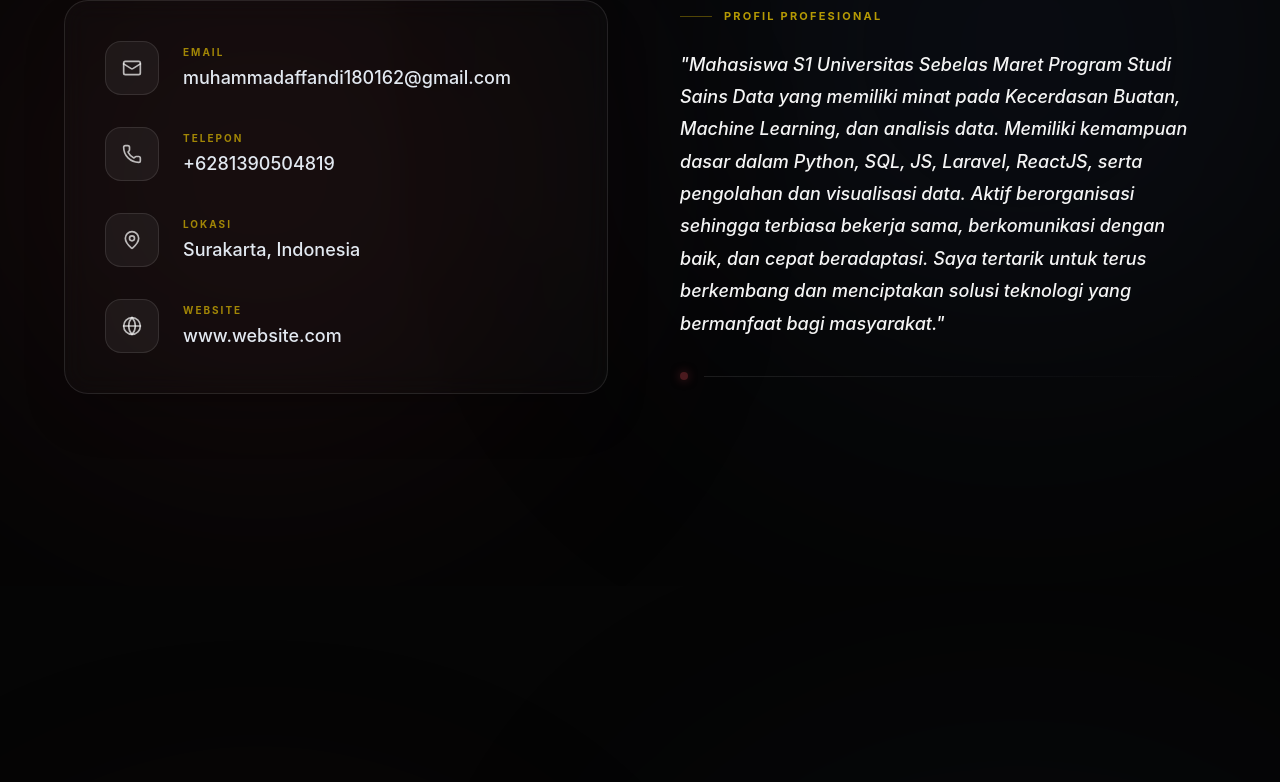
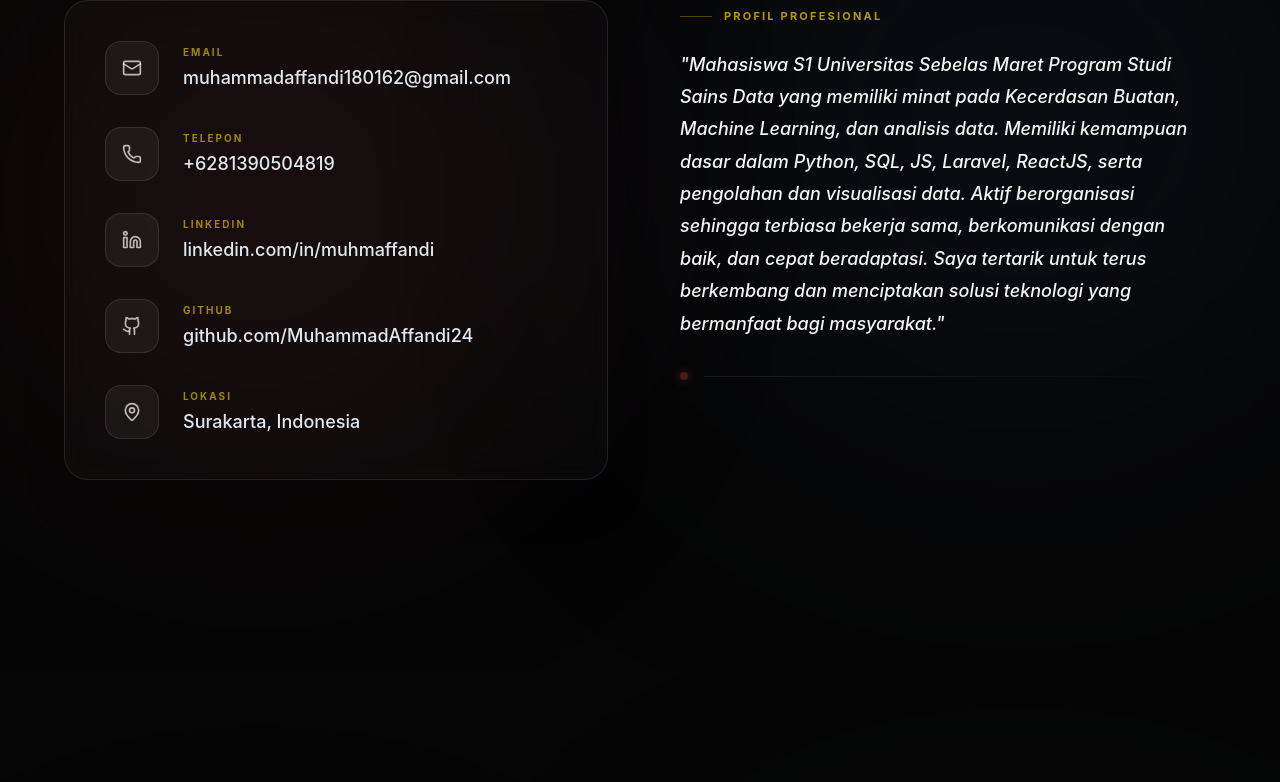
Before and after one commit to MuhammadAffandi24/porto1, a React (Vite) app: page / in a window 1280 px wide. Shown: the part 1159-1941 px from the top of the page. Built offline with nearby package versions, Linux system fonts and the light colour scheme.

Commit message:
update project true

```diff
--- a/src/app/components/BioSection.tsx
+++ b/src/app/components/BioSection.tsx
@@ -1,26 +1,27 @@
 import { motion } from "framer-motion";
-import { Mail, Phone, MapPin, Globe } from "lucide-react";
+import { Mail, Phone, MapPin, Linkedin, Github } from "lucide-react";
 
 export function BioSection() {
   const bio = {
     email: "muhammadaffandi180162@gmail.com",
     phone: "+6281390504819",
     location: "Surakarta, Indonesia",
-    website: "www.website.com",
+    linkedin: "linkedin.com/in/muhmaffandi",
+    github: "github.com/MuhammadAffandi24",
     about:
       "Mahasiswa S1 Universitas Sebelas Maret Program Studi Sains Data yang memiliki minat pada Kecerdasan Buatan, Machine Learning, dan analisis data. Memiliki kemampuan dasar dalam Python, SQL, JS, Laravel, ReactJS, serta pengolahan dan visualisasi data. Aktif berorganisasi sehingga terbiasa bekerja sama, berkomunikasi dengan baik, dan cepat beradaptasi. Saya tertarik untuk terus berkembang dan menciptakan solusi teknologi yang bermanfaat bagi masyarakat.",
   };
 
   const contactItems = [
-    { icon: Mail, label: "Email", value: bio.email },
-    { icon: Phone, label: "Telepon", value: bio.phone },
-    { icon: MapPin, label: "Lokasi", value: bio.location },
-    { icon: Globe, label: "Website", value: bio.website },
+    { icon: Mail, label: "Email", value: bio.email, link: `mailto:${bio.email}` },
+    { icon: Phone, label: "Telepon", value: bio.phone, link: `https://wa.me/${bio.phone.replace('+', '')}` },
+    { icon: Linkedin, label: "LinkedIn", value: bio.linkedin, link: "https://www.linkedin.com/in/muhmaffandi/" },
+    { icon: Github, label: "GitHub", value: bio.github, link: "https://github.com/MuhammadAffandi24" },
+    { icon: MapPin, label: "Lokasi", value: bio.location, link: null },
   ];
 
   return (
     <section className="relative py-24 sm:py-36 md:py-48 px-4 sm:px-6 bg-[#050505] overflow-hidden">
-      {/* Background Glows (Diselaraskan dengan Experience & Hobbies) */}
       <div className="absolute inset-0 overflow-hidden pointer-events-none">
         <div className="absolute top-1/4 -left-10 w-[600px] h-[600px] bg-[#4a1a1e]/20 rounded-full blur-[120px]" />
         <div className="absolute bottom-1/4 -right-10 w-[600px] h-[600px] bg-[#1a233a]/30 rounded-full blur-[140px]" />
@@ -38,16 +39,15 @@ export function BioSection() {
               <h2 className="section-heading text-3xl sm:text-4xl md:text-6xl font-bold bg-gradient-to-r from-white via-white to-[#FFD700] bg-clip-text text-transparent pb-2 mb-4">
                 Tentang Saya
               </h2>
-              {/* Line Burgundy-Navy Seragam */}
               <div className="h-[3px] w-32 bg-gradient-to-r from-[#4a1a1e] via-[#32161f] to-[#1a233a] rounded-full" />
             </div>
           </div>
 
           <div className="grid grid-cols-1 md:grid-cols-2 gap-8 md:gap-16 items-start">
-            {/* Contact Info Side */}
             <div className="space-y-6 md:space-y-8 bg-white/[0.02] backdrop-blur-md p-6 sm:p-8 md:p-10 rounded-3xl border border-white/10 shadow-2xl">
               {contactItems.map((item, index) => {
                 const Icon = item.icon;
+
                 return (
                   <motion.div
                     key={item.label}
@@ -57,12 +57,31 @@ export function BioSection() {
                     transition={{ delay: index * 0.1 }}
                     className="group"
                   >
-                    <div className="flex items-center gap-4 md:gap-6">
+                    {item.link ? (
+                      <a
+                        href={item.link}
+                        target="_blank"
+                        rel="noopener noreferrer"
+                        className="flex items-center gap-4 md:gap-6 cursor-pointer"
+                      >
                         <div className="p-3 md:p-4 bg-white/5 border border-white/10 rounded-2xl group-hover:bg-[#4a1a1e]/20 group-hover:border-[#4a1a1e]/50 transition-all duration-300 flex-shrink-0">
                           <Icon className="w-5 h-5 text-white/70 group-hover:text-white" />
                         </div>
                         <div className="flex-1 min-w-0">
-                        {/* Label Gold-ish Tracking Wide */}
+                          <p className="text-[10px] font-bold tracking-[0.2em] text-[#ffd700]/60 mb-1 uppercase">
+                            {item.label}
+                          </p>
+                          <p className="text-sm md:text-lg text-slate-200 font-medium break-words group-hover:text-white transition-colors">
+                            {item.value}
+                          </p>
+                        </div>
+                      </a>
+                    ) : (
+                      <div className="flex items-center gap-4 md:gap-6">
+                        <div className="p-3 md:p-4 bg-white/5 border border-white/10 rounded-2xl flex-shrink-0">
+                          <Icon className="w-5 h-5 text-white/70" />
+                        </div>
+                        <div className="flex-1 min-w-0">
                           <p className="text-[10px] font-bold tracking-[0.2em] text-[#ffd700]/60 mb-1 uppercase">
                             {item.label}
                           </p>
@@ -71,12 +90,12 @@ export function BioSection() {
                           </p>
                         </div>
                       </div>
+                    )}
                   </motion.div>
                 );
               })}
             </div>
 
-            {/* Profile Description Side */}
             <motion.div
               initial={{ x: 20, opacity: 0 }}
               whileInView={{ x: 0, opacity: 1 }}
@@ -88,13 +107,9 @@ export function BioSection() {
                 <span className="w-8 h-[1px] bg-[#ffd700]/30"></span>
                 Profil Profesional
               </p>
-
-              {/* Deskripsi Seragam: Leading 1.8, Slate/Foreground 60 */}
               <p className="text-sm md:text-lg leading-[1.8] text-foreground/60 font-medium italic mb-8">
                 "{bio.about}"
               </p>
-
-              {/* Dekorasi Footer */}
               <div className="flex items-center gap-4">
                 <div className="w-2 h-2 rounded-full bg-[#4a1a1e] shadow-[0_0_10px_#4a1a1e]" />
                 <div className="h-[1px] flex-grow bg-gradient-to-r from-white/10 to-transparent" />
```
Lines whose indentation alone changed are shown as unchanged.
